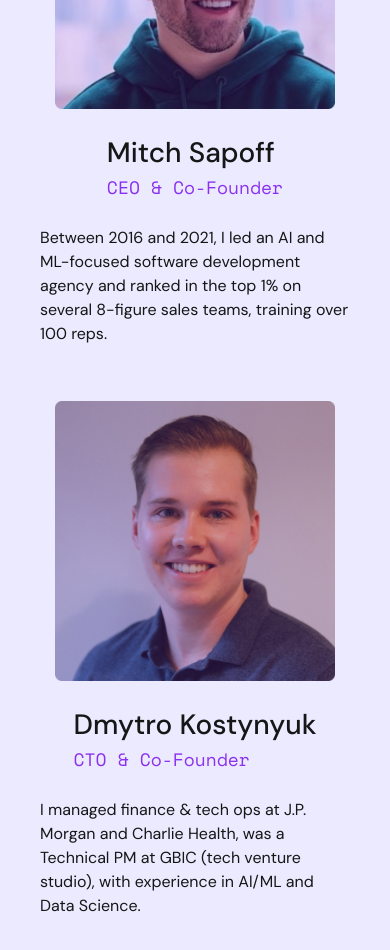
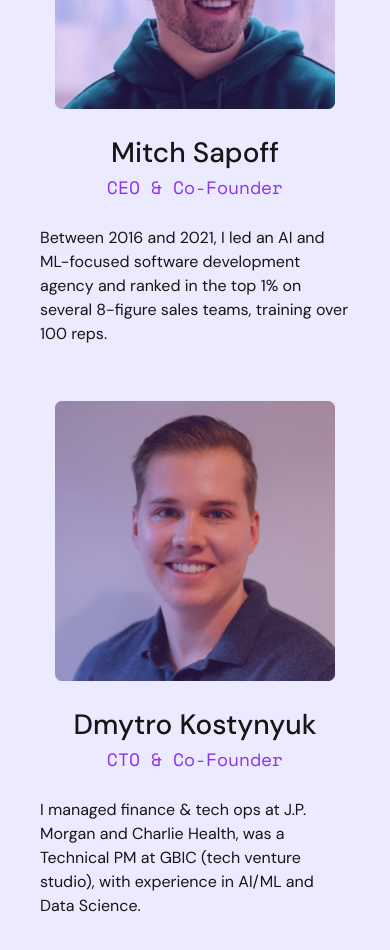
Before and after one commit to dmytro104/salesagency.ai.v5, a plain HTML site: page index.html in a window 390 px wide. Shown: the part 3340-4290 px from the top of the page. Drawn offline with nearby package versions, Linux system fonts and the light colour scheme.

Commit message:
Update style.css
center text under my pic

```diff
--- a/style.css
+++ b/style.css
@@ -1052,6 +1052,11 @@ iframe {
         height: 250px;
     }
 
+    .name-title {
+        display: flex;
+        flex-direction: column;
+        align-items: center;
+    }
 
     /* Grid section */
     #section-3 .section-body {
```
